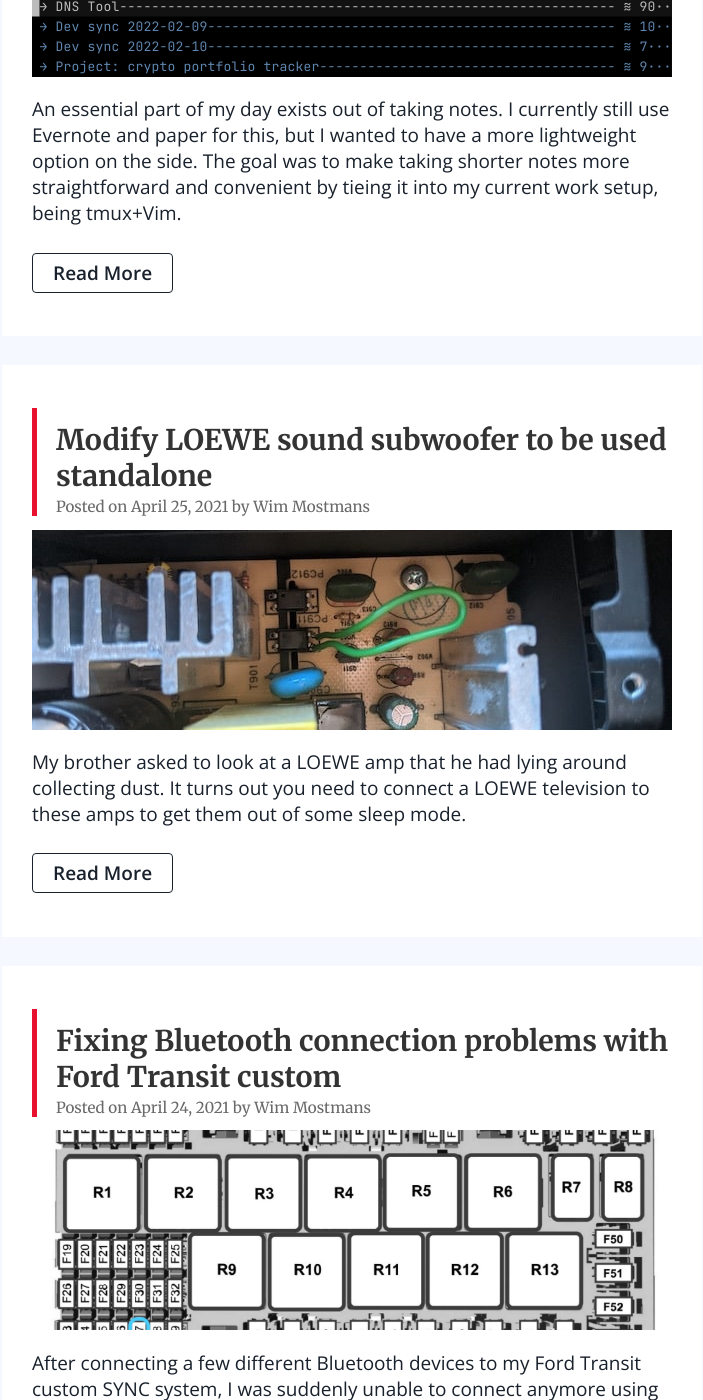
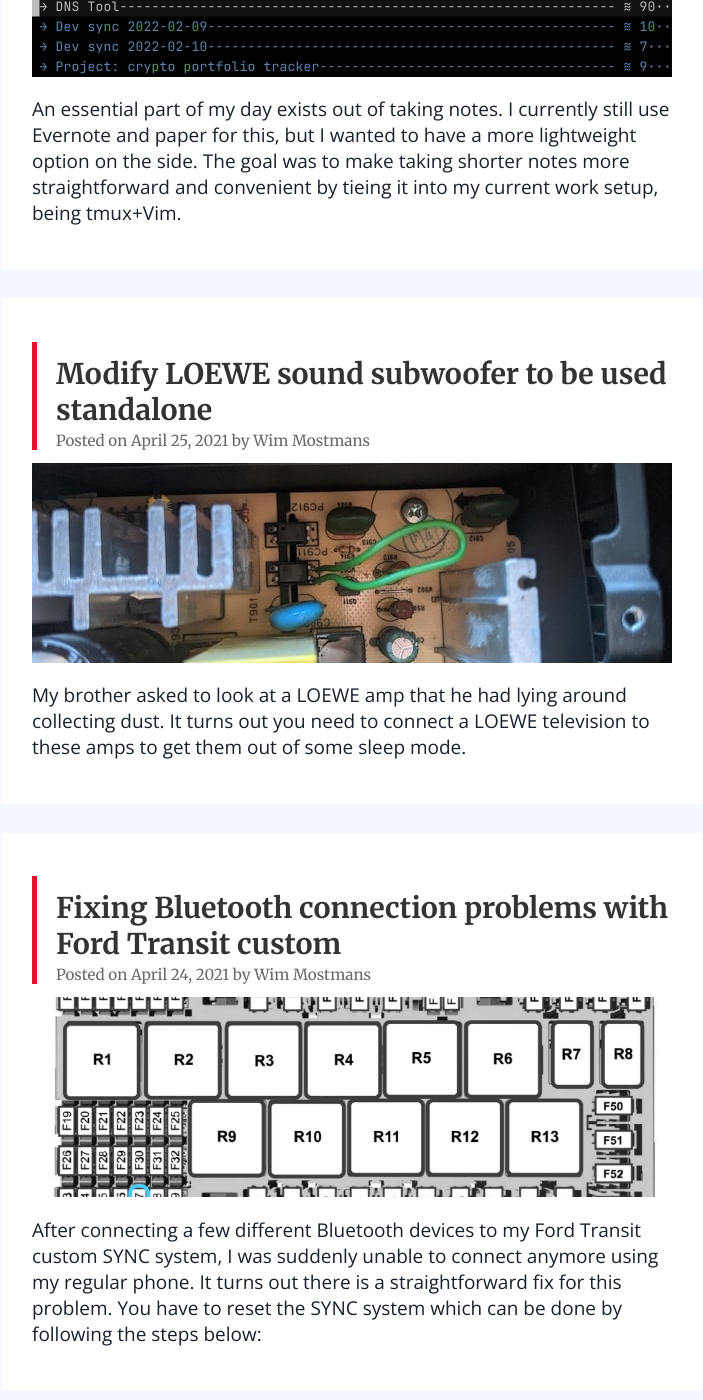
Before and after one commit to Sitebase/sitebase.github.io, a Jekyll site: the page built from index.html, in a window 1280 px wide and 1400 px high, scrolled down 490 px. Shown: the whole window, without its empty margins (288-991 px from the left). Built offline with Jekyll 4.4.1, drawn with Linux system fonts in a browser that asks for light colours; the list of posts is cut into pages by our own code; some of the changed text lies outside the part shown.

Commit message:
chore(cta) remove buttons for articles

```diff
--- a/_layouts/post-index.html
+++ b/_layouts/post-index.html
@@ -19,7 +19,6 @@
         <img src="{{ site.url }}/images/{{ post.image.feature }}" {% if forloop.index > 2 %}loading="lazy" {% endif %}width="640px" height="200px" class="article__head-image article__head-image--small" alt="{{ post.title }}" />
     </a>
     {{ post.excerpt }}
-    <a href="{{ site.url }}{{ post.url }}" tabindex="-1" class="button button--transparent">Read More</a>
 </div>
 {% endfor %}
 
```
